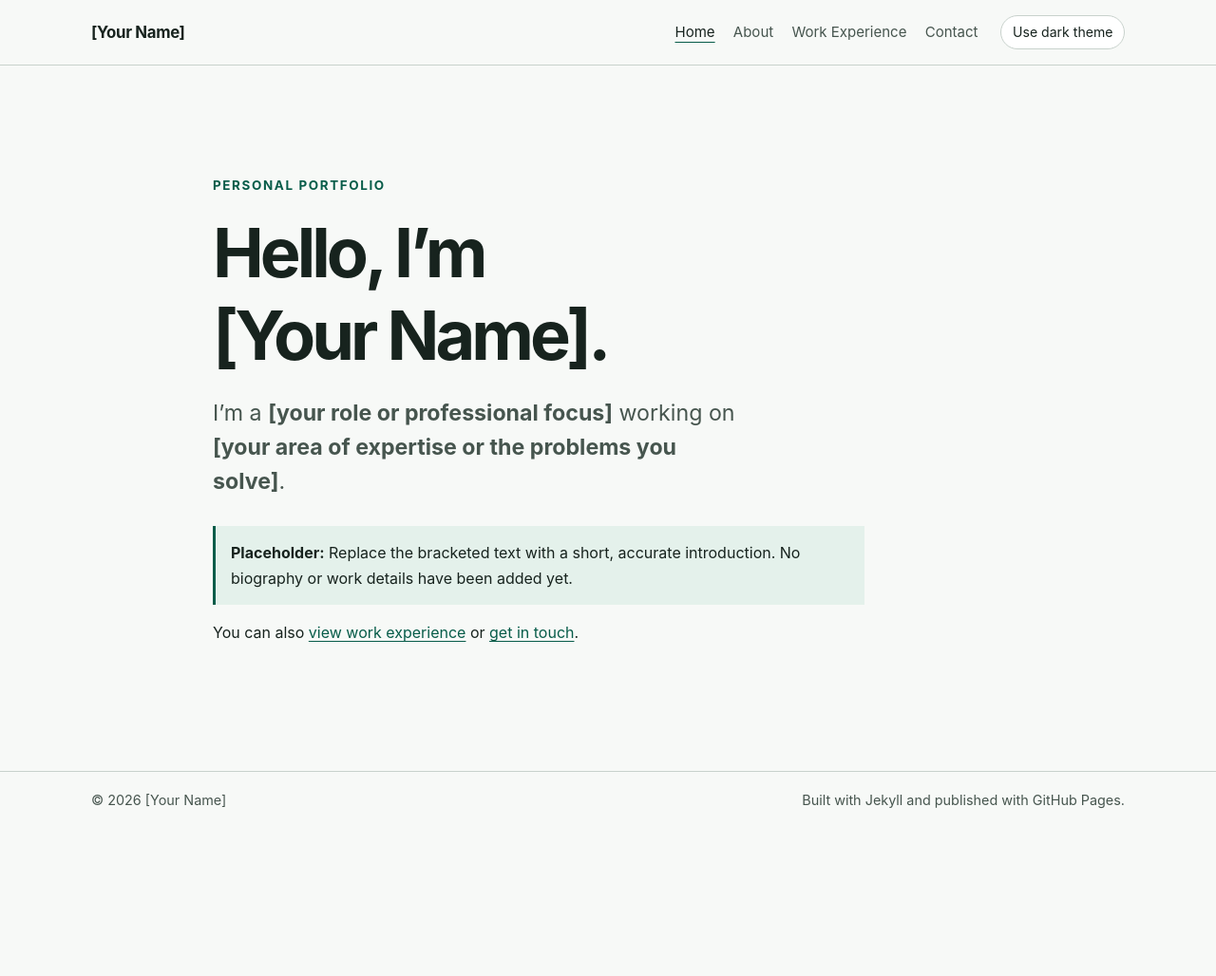
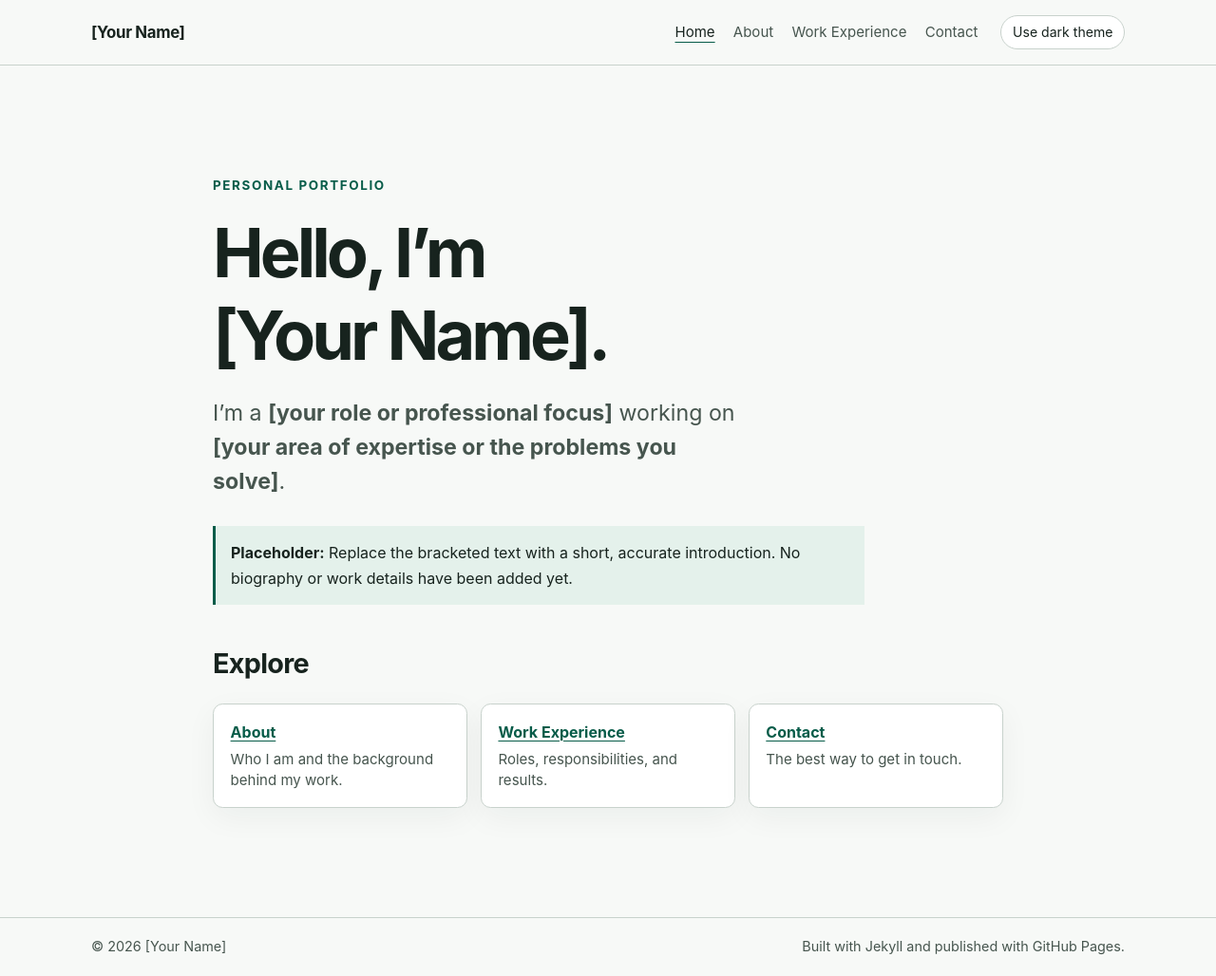
Before and after one commit to billymatthews48/billymatthews48.github.io, a Jekyll site: the page built from index.md, in a window 1280 px wide. Shown: the whole page at 95% size. Built offline with Jekyll 4.4.1, drawn with Linux system fonts in a browser that asks for light colours; before the commit the page ends 900 px from its top, so only the background shows below that.

Commit message:
Add home page Explore links and a custom 404 page
Render navigation data as linked cards with short descriptions through a reusable page-links include. The home page uses it in place of the inline sentence, and the new 404 page uses it so visitors on a broken URL have a clear way back.

Co-Authored-By: Claude Opus 5.5 <noreply@anthropic.com>

```diff
--- a/_data/navigation.yml
+++ b/_data/navigation.yml
@@ -1,8 +1,12 @@
 - title: Home
   url: /
+  description: Start from the introduction.
 - title: About
   url: /about/
+  description: Who I am and the background behind my work.
 - title: Work Experience
   url: /work-experience/
+  description: Roles, responsibilities, and results.
 - title: Contact
   url: /contact/
+  description: The best way to get in touch.
--- /dev/null
+++ b/_includes/page-links.html
@@ -0,0 +1,12 @@
+<ul class="page-links">
+  {% for item in site.data.navigation %}
+    {% unless item.url == page.url %}
+      <li>
+        <a class="page-link" href="{{ item.url | relative_url }}">
+          <span class="page-link__title">{{ item.title | escape }}</span>
+          <span class="page-link__description">{{ item.description | escape }}</span>
+        </a>
+      </li>
+    {% endunless %}
+  {% endfor %}
+</ul>
--- a/assets/css/portfolio.css
+++ b/assets/css/portfolio.css
@@ -226,6 +226,57 @@ button {
   color: var(--color-text);
 }
 
+.page-content .page-links {
+  display: grid;
+  grid-template-columns: repeat(auto-fit, minmax(min(100%, 11rem), 1fr));
+  gap: 0.85rem;
+  max-width: none;
+  margin: 1.25rem 0 0;
+  padding: 0;
+  list-style: none;
+}
+
+.page-content .page-links li {
+  margin: 0;
+}
+
+.page-link {
+  display: block;
+  height: 100%;
+  padding: 1rem 1.1rem;
+  border: 1px solid var(--color-border);
+  border-radius: 0.65rem;
+  background: var(--color-surface);
+  color: var(--color-text);
+  text-decoration: none;
+  box-shadow: var(--shadow-soft);
+}
+
+.page-link:hover {
+  border-color: var(--color-link);
+}
+
+.page-link__title {
+  display: block;
+  color: var(--color-link);
+  font-weight: 700;
+  text-decoration: underline;
+  text-decoration-thickness: 0.08em;
+  text-underline-offset: 0.18em;
+}
+
+.page-link:hover .page-link__title {
+  text-decoration-thickness: 0.14em;
+}
+
+.page-link__description {
+  display: block;
+  margin-top: 0.25rem;
+  color: var(--color-muted);
+  font-size: 0.94rem;
+  line-height: 1.5;
+}
+
 .experience-entry {
   margin-top: 1.5rem;
   padding: 1.25rem;
--- a/index.md
+++ b/index.md
@@ -15,4 +15,7 @@ homepage: true
 
 <p class="placeholder-note"><strong>Placeholder:</strong> Replace the bracketed text with a short, accurate introduction. No biography or work details have been added yet.</p>
 
-You can also <a href="{{ '/work-experience/' | relative_url }}">view work experience</a> or <a href="{{ '/contact/' | relative_url }}">get in touch</a>.
+<section class="explore" aria-labelledby="explore-heading">
+  <h2 id="explore-heading">Explore</h2>
+  {% include page-links.html %}
+</section>
```
Also changed, not shown: 404.html (added, +12 -0 lines).
